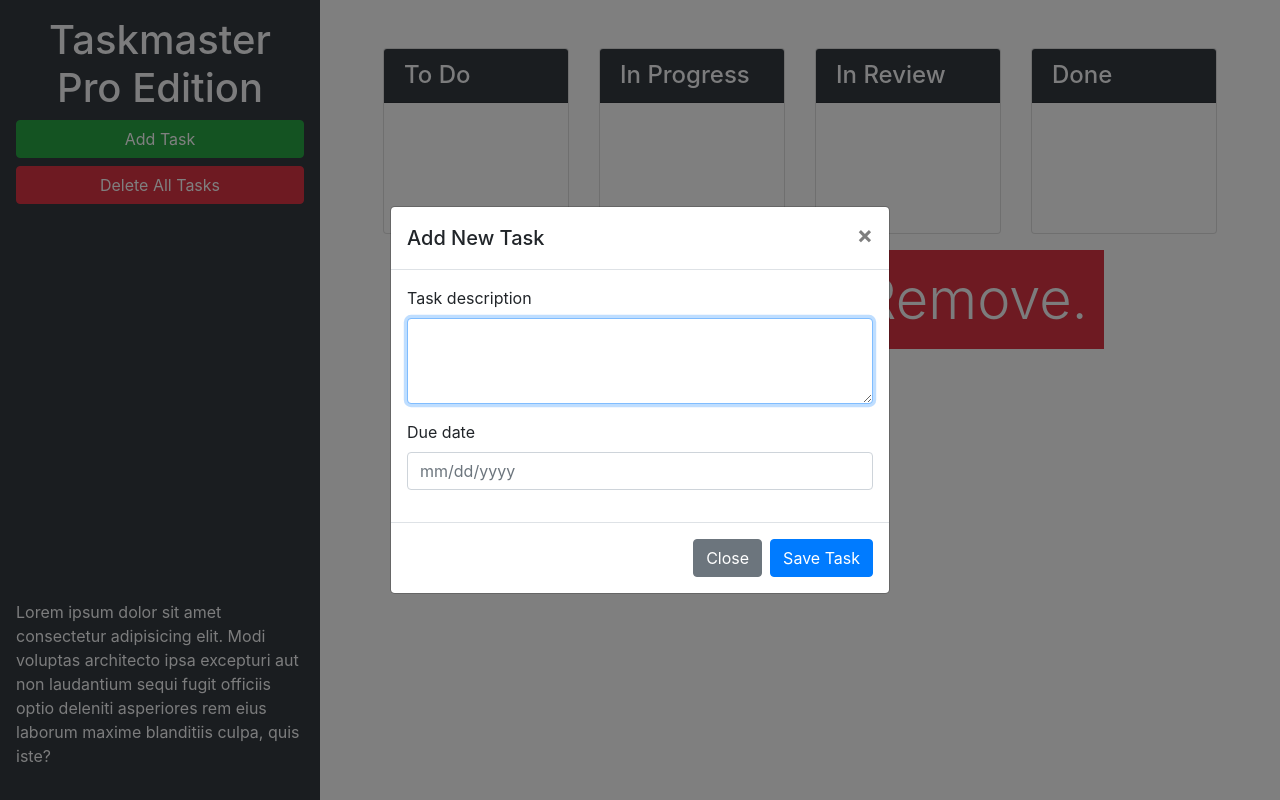
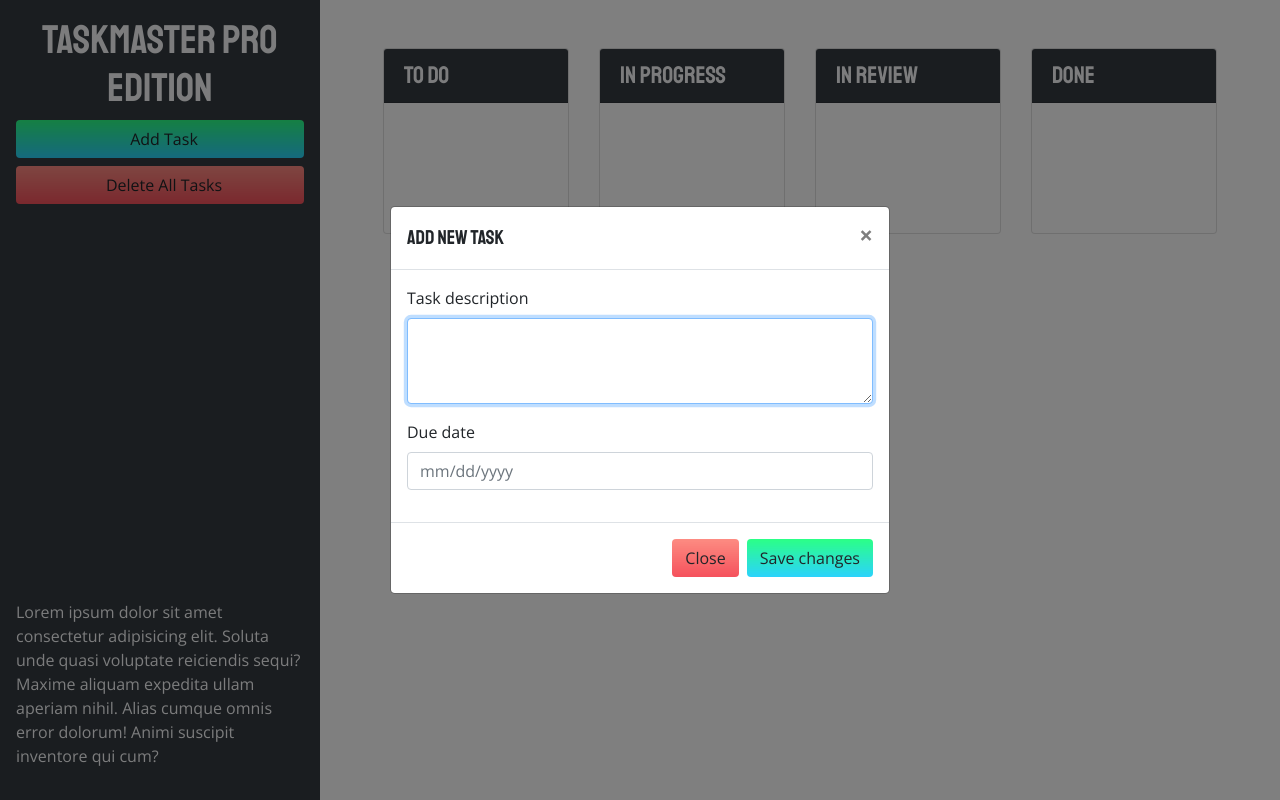
Before and after one commit to rafa1326/taskmaster-pro, a plain HTML site: page taskmaster-starter/index.html in a window 1280 px wide. Both pictures are taken after a click on the button "Add Task". Drawn offline with nearby package versions, Linux system fonts and the light colour scheme; a web font is replaced by a local one.

Commit message:
UX enhancements

```diff
--- a/taskmaster-starter/assets/css/style.css
+++ b/taskmaster-starter/assets/css/style.css
@@ -1,3 +1,68 @@
+body {
+  font-family: 'Open Sans', sans-serif;
+}
+
+h1,
+h2,
+h3,
+h4,
+h5,
+h6 {
+  font-family: 'Staatliches', sans-serif;
+}
+
 ul.list-group {
   min-height: 130px;
 }
+
+.bottom-trash {
+  opacity: 0;
+  color: #f1f1f1;
+  font-size: 2.3rem;
+  font-family: "Staatliches", sans-serif;
+  transform: translateY(150px);
+  transition: all .5s ease-in-out;
+  background-color: rgba(234, 0, 39, 0.7);
+}
+
+.bottom-trash-drag {
+  transform: translateY(0);
+  opacity: 1;
+}
+
+.bottom-trash-active {
+  background-color: rgba(234, 0, 39, 1);
+}
+
+.dropover {
+  background: rgba(0,0,0,0.3);
+}
+
+.dropover-active {
+  background: rgba(0,0,0,0.9);
+}
+
+.btn-add,
+.btn-save {
+  background-color: #FA8BFF;
+  background-image: linear-gradient(45deg, #FA8BFF 0%, #2BD2FF 52%, #2BFF88 90%);
+  transition: all .5s ease-out;
+  background-size: 1px 100px;
+  background-position: 0px -10px;
+}
+
+.btn-close,
+.btn-delete {
+  transition: all .5s ease-out;
+  background-size:1px 100px;
+  background-position: 1px -10px;
+  background-color: #ea0028;
+  background-image: linear-gradient(180deg, #FF9A8B 0%, #ea0028 100%);
+}
+
+.btn-save:hover,
+.btn-add:hover,
+.btn-close:hover,
+.btn-delete:hover {
+  background-position: 1px -50px;
+}
--- a/taskmaster-starter/assets/js/script.js
+++ b/taskmaster-starter/assets/js/script.js
@@ -138,17 +138,29 @@ $(".list-group").on("click", "p", function() {
     scroll: false,
     tolerance: "pointer",
     helper: "clone",
+
     activate: function(event) {
       console.log("activate", this);
+
+     $(this).addClass("dropover");
+
+     $(".bottom-trash").addClass("bottom-trash-bag");
     },
+
     deactivate: function(event) {
       console.log("deactivate", this);
+      $(this).removeClass("dropover");
+
+     $(".bottom-trash").removeClass(bottom-trash-drag);
     },
     over: function(event) {
       console.log("over", event.target);
+      $(event.target).addClass("dropover-active");
+
     },
     out: function(event) {
       console.log("out", event.target);
+     $(event.Target).removeClass("dropover-active");
     },
     update: function(event) {
       var tempArr = [];
@@ -191,12 +203,16 @@ $(".list-group").on("click", "p", function() {
     drop: function(event, ui) {
       console.log("drop");
       ui.draggable.remove();
+      $(".bottom-trash").removeClass("bottom-trash-active");
     },
     over: function(event, ui) {
       console.log("over");
+    $(".bottom-trash").addClass("bottom-trash-active");
     },
     out: function(event, ui) {
       console.log("out");
+
+    $(".bottom-trash").removeClass("bottom-trash-active");
     }
   });
 
@@ -214,6 +230,7 @@ $(".list-group").on("click", "p", function() {
     else if (Math.abs(moment().diff(time, "days")) <= 2) {
       $(taskEl).addClass("list-group-item-warning");
     }
+    console.log(taskEl)
   };
 
 
@@ -231,7 +248,7 @@ $("#task-form-modal").on("shown.bs.modal", function() {
 });
 
 // save button in modal was clicked
-$("#task-form-modal .btn-primary").click(function() {
+$("#task-form-modal .btn-save").click(function() {
   // get form values
   var taskText = $("#modalTaskDescription").val();
   var taskDate = $("#modalDueDate").val();
@@ -267,3 +284,8 @@ loadTasks();
 $("#modalDueDate").datepicker({
   minDate: 1
 });
+setInterval(function() {
+  $(".card .list-group-item").each(function(index, el) {
+    auditTask(el);
+  });
+}, (1000 * 60) * 30);
--- a/taskmaster-starter/index.html
+++ b/taskmaster-starter/index.html
@@ -6,7 +6,10 @@
   <meta name="viewport" content="width=device-width, initial-scale=1.0">
   <meta http-equiv="X-UA-Compatible" content="ie=edge">
   <link rel="stylesheet" href="https://cdnjs.cloudflare.com/ajax/libs/twitter-bootstrap/4.3.1/css/bootstrap.min.css">
-  <link rel="stylesheet" href="https://cdnjs.cloudflare.com/ajax/libs/jqueryui/1.12.1/themes/base/jquery-ui.min.css">
+  <link rel="stylesheet" href="https://cdnjs.cloudflare.com/ajax/libs/jqueryui/1.12.1/themes/base/jquery-ui.css">
+  <link href="https://fonts.googleapis.com/css2?family=Open+Sans:wght@400;700&family=Staatliches&display=swap" rel="stylesheet">
+  <link rel="stylesheet"
+    href="https://cdnjs.cloudflare.com/ajax/libs/open-iconic/1.1.1/font/css/open-iconic-bootstrap.min.css" />
   <link rel="stylesheet" href="./assets/css/style.css" />
   <title>Taskmaster Pro</title>
 </head>
@@ -15,94 +18,75 @@
 
   <div class="row min-vh-100 no-gutters">
     <header class="col-12 col-lg-3 bg-dark text-light sticky-top d-flex flex-column p-4 p-lg-3">
-      <h1 class="text-center">Taskmaster Pro Edition</h1>
-      <button id="create-task" class="btn btn-block btn-success" data-toggle="modal" data-target="#task-form-modal">Add
-        Task</button>
-      <button id="remove-tasks" class="btn btn-block btn-danger">Delete All Tasks</button>
-      <p class="mt-auto d-none d-lg-block">Lorem ipsum dolor sit amet consectetur adipisicing elit. Modi voluptas architecto ipsa
-        excepturi aut non
-        laudantium sequi fugit officiis optio deleniti asperiores rem eius laborum maxime blanditiis culpa, quis iste?
+        <h1 class="text-center">
+          <span class="oi oi-task d-inline d-lg-none"></span>
+          Taskmaster Pro Edition
+        </h1>
+          <button id="create-task" class="btn btn-block btn-add" data-toggle="modal" data-target="#task-form-modal"><span class="oi oi-plus mr-2"></span>Add Task</button>
+          <button id="remove-tasks" class="btn btn-block btn-delete mb-2 mb-md-4"><span class="oi oi-trash mr-2"> </span>Delete All Tasks</button>
+
+      <span class="oi oi-task display-1 text-center mb-2 d-none d-lg-block mt-auto"></span>
+      <p class="d-none d-lg-block">
+        Lorem ipsum dolor sit amet consectetur adipisicing elit. Soluta unde quasi voluptate reiciendis sequi? Maxime aliquam expedita ullam aperiam nihil. Alias cumque omnis error dolorum! Animi suscipit inventore qui cum?
       </p>
     </header>
-
-    <main class="col-12 col-lg-9 d-flex flex-column">
+    <main class="col-12 col-lg-9 d-flex flex-column ">
       <div class="m-5 row justify-content-around">
-
+          <!--  -->
           <div class="col-12 col-md-6 col-xl-3 mb-3">
             <div class="card">
-        <h4 class="card-header bg-dark text-light">
+              <h4 class="card-header bg-dark text-light d-flex align-items-center">
                 To Do
               </h4>
               <ul id="list-toDo" class="list-group list-group-flush">
-        <!-- <li class="list-group-item">
-            <span class="badge badge-primary badge-pill">05/28/2020</span>
-            <p class="m-1">Sample task to do</p>
-          </li>-->
               </ul>
             </div>
           </div>
-
+          <!--  -->
           <div class="col-12 col-md-6 col-xl-3 mb-3">
             <div class="card">
-        <h4 class="card-header bg-dark text-light">
+              <h4 class="card-header bg-dark text-light d-flex align-items-center">
                 In Progress
               </h4>
               <ul id="list-inProgress" class="list-group list-group-flush">
-        <!-- <li class="list-group-item">
-            <span class="badge badge-primary badge-pill">05/28/2020</span>
-            <p class="m-1">Sample task in progress</p>
-          </li>-->
               </ul>
             </div>
           </div>
-
+          <!--  -->
           <div class="col-12 col-md-6 col-xl-3 mb-3">
             <div class="card">
-        <h4 class="card-header bg-dark text-light">
+              <h4 class="card-header bg-dark text-light d-flex align-items-center">
                 In Review
               </h4>
               <ul id="list-inReview" class="list-group list-group-flush">
-         <!-- <li class="list-group-item">
-            <span class="badge badge-primary badge-pill">05/28/2020</span>
-            <p class="m-1">Sample task in review</p>
-          </li>-->
               </ul>
             </div>
           </div>
-
-
+          <!--  -->
           <div class="col-12 col-md-6 col-xl-3 mb-3">
             <div class="card">
-        <h4 class="card-header bg-dark text-light">
+              <h4 class="card-header bg-dark text-light d-flex align-items-center">
                 Done
               </h4>
               <ul id="list-done" class="list-group list-group-flush">
-         <!-- <li class="list-group-item">
-            <span class="badge badge-primary badge-pill">05/28/2020</span>
-            <p class="m-1">Sample task that's done</p>
-          </li>-->
               </ul>
             </div>
           </div>
-      <div id="trash" class="mt-auto">
-        <div class="w-100 bg-danger p-3 text-center text-light display-4 ">
-          Drop Here to Remove.
+      </div>
+      <div class="mt-auto overflow-hidden" id="trash">
+        <div class="w-100 p-3 text-center bottom-trash">
+          <span class="oi oi-trash"> </span> Drop Here to Remove.
         </div>
       </div>
-    </div>
-
     </main>
   </div>
 
-
-
   <!-- Modal -->
-  <div class="modal fade" id="task-form-modal" tabindex="-1" role="dialog" aria-labelledby="task-form-modal"
-    aria-hidden="true">
+  <div class="modal fade" id="task-form-modal" tabindex="-1" role="dialog" aria-labelledby="task-form-modal" aria-hidden="true">
     <div class="modal-dialog modal-dialog-centered" role="document">
       <div class="modal-content">
         <div class="modal-header">
-          <h5 class="modal-title" id="task-form-modal">Add New Task</h5>
+          <h5 class="modal-title" id="myModalTitle">Add New Task</h5>
           <button type="button" class="close" data-dismiss="modal" aria-label="Close">
             <span aria-hidden="true">&times;</span>
           </button>
@@ -111,17 +95,17 @@
           <form>
             <div class="form-group">
               <label for="modalTaskDescription">Task description</label>
-              <textarea id="modalTaskDescription" rows="3" class="form-control"></textarea>
+              <textarea class="form-control" id="modalTaskDescription" rows="3"></textarea>
             </div>
             <div class="form-group">
               <label for="modalDueDate">Due date</label>
-              <input type="text" class="form-control" id="modalDueDate" placeholder="mm/dd/yyyy" autocomplete="off" />
+              <input type="text" class="form-control" placeholder="mm/dd/yyyy" id="modalDueDate" autocomplete="off">
             </div>
           </form>
         </div>
         <div class="modal-footer">
-          <button type="button" class="btn btn-secondary" data-dismiss="modal">Close</button>
-          <button type="button" class="btn btn-primary">Save Task</button>
+          <button type="button" class="btn btn-close" data-dismiss="modal">Close</button>
+          <button type="button" class="btn btn-save">Save changes</button>
         </div>
       </div>
     </div>
```
Lines whose indentation alone changed are shown as unchanged.
